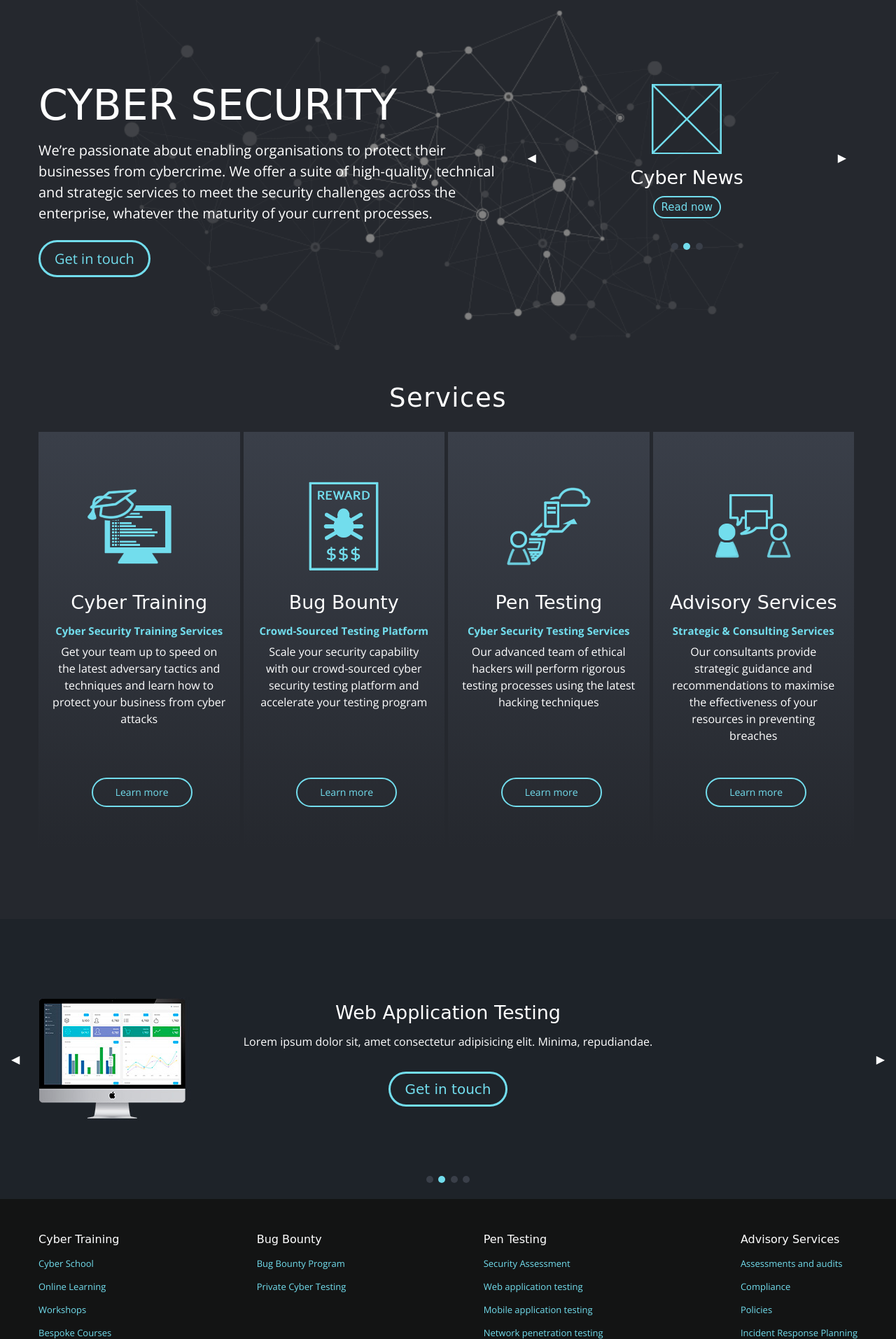
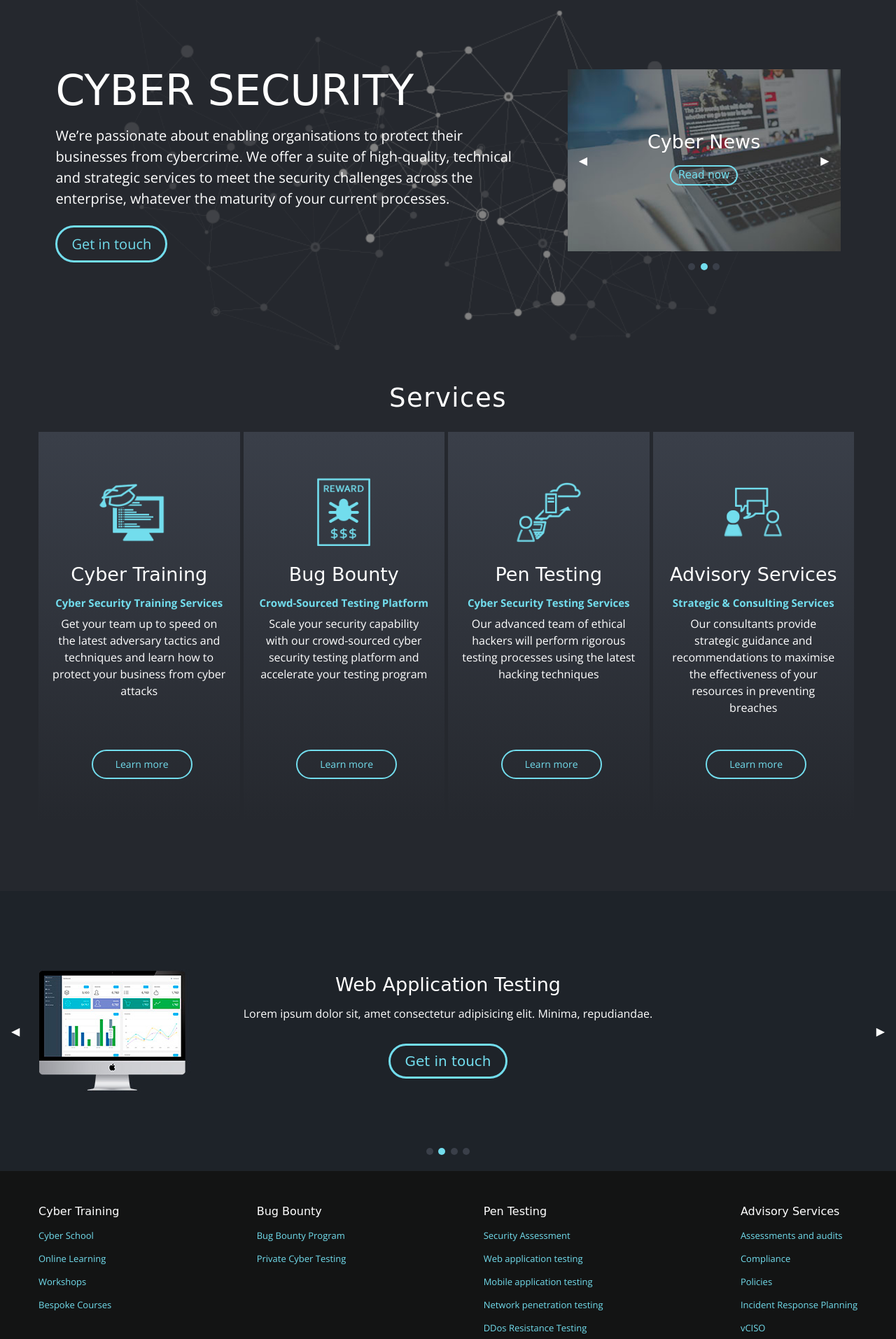
Before and after one commit to vladfreishmidt/cyber-security-v3, a PHP site: page / in a window 1280 px wide. Shown: the part 111-2024 px from the top of the page at 70% size. Run offline with PHP 8.4, Linux system fonts and the light colour scheme; some libraries are stand-ins or nearby versions; some web fonts are replaced.

Commit message:
top slider updates

```diff
--- a/css/services/services.css
+++ b/css/services/services.css
@@ -30,7 +30,7 @@
 }
 
 section.services .service-item .icon img {
-    max-width: 170px;
+    max-width: 130px;
 }
 
 section.services .service-item p {
--- a/css/top-section/top-section.css
+++ b/css/top-section/top-section.css
@@ -17,5 +17,32 @@
 }
 
 section.top .orbit-container {
-    height: 210px !important;
+    height: 260px !important;
 }
+
+section.top .orbit-container .orbit-slide .slide{
+    display: flex;
+    align-items: center;
+    flex-direction: column;
+    position: relative;
+    top: 90px;
+}
+
+.top-slider .first-slide {
+    background: url(../../img/event.jpeg) center top no-repeat;
+    height: 100%;
+    background-size: cover;
+
+}
+
+.top-slider .second-slide {
+    background: url(../../img/news.jpeg) center top no-repeat;
+    height: 100%;
+    background-size: cover;
+}
+
+.top-slider .third-slide {
+    background: url(../../img/pen-testing.jpg) center top no-repeat;
+    height: 100%;
+    background-size: cover;
+}
--- a/index.html
+++ b/index.html
@@ -76,7 +76,7 @@
     <section class="top">
       <div class="grid-container">
 
-        <div class="grid-x">
+        <div class="grid-x align-spaced">
           <div class="left-container cell large-7">
             <h1>cyber security</h1>
             <p class="_description">
@@ -88,28 +88,28 @@
               <a href="#" class="primary-btn">Get in touch</a>
             </div>
           </div>
-          <div class="right-container cell large-5">
+          <div class="right-container cell large-4">
             <div class="orbit" role="region" aria-label="Favorite Text Ever" data-orbit>
-              <ul class="orbit-container" style="height: 220px !important;">
+              <ul class="orbit-container top-slider" style="height: 220px !important;">
                 <button class="orbit-previous" aria-label="previous"><span class="show-for-sr">Previous Slide</span>&#9664;</button>
                 <button class="orbit-next" aria-label="next"><span class="show-for-sr">Next Slide</span>&#9654;</button>
-                  <li class="is-active orbit-slide text-center">
+                  <li class="is-active orbit-slide text-center first-slide">
                     <div class="slide">
-                      <img src="img/002.png" alt="slide">
+                      <!-- <img src="img/002.png" alt="slide"> -->
                       <h3 class="slide-name">Event</h3>
                       <a href="#" class="slide-btn primary-btn" style="padding: 5px 10px; font-size: 15px;">View</a>
                     </div>
                   </li>
-                  <li class="orbit-slide text-center">
+                  <li class="orbit-slide text-center second-slide">
                     <div class="slide">
-                      <img src="img/promo-1.png" alt="slide">
+                      <!-- <img src="img/promo-1.png" alt="slide"> -->
                       <h3 class="slide-name">Cyber News</h3>
                       <a href="#" class="slide-btn primary-btn" style="border-width: 2px; padding: 5px 10px; font-size: 15px;">Read now</a>
                     </div>
                   </li>
-                  <li class="orbit-slide text-center">
+                  <li class="orbit-slide text-center third-slide">
                     <div class="slide">
-                      <img src="img/003.png" alt="slide">
+                      <!-- <img src="img/003.png" alt="slide"> -->
                       <h3 class="slide-name">Pen Test Trial</h3>
                       <a href="#" class="slide-btn primary-btn" style="padding: 5px 10px; font-size: 15px; margin-bottom: 10px;">Book now</a>
                     </div>
@@ -196,7 +196,7 @@
      </div>
    </section> -->
 
-
+   <!-- CTA Slider -->
    <section class="cta-slider">
      <div class="grid-x">
         <div class="cell large-12" style="height: 400px;">
```
Also changed, not shown: img/event.jpeg (added), img/news.jpeg (added), img/pen-testing.jpg (added).
